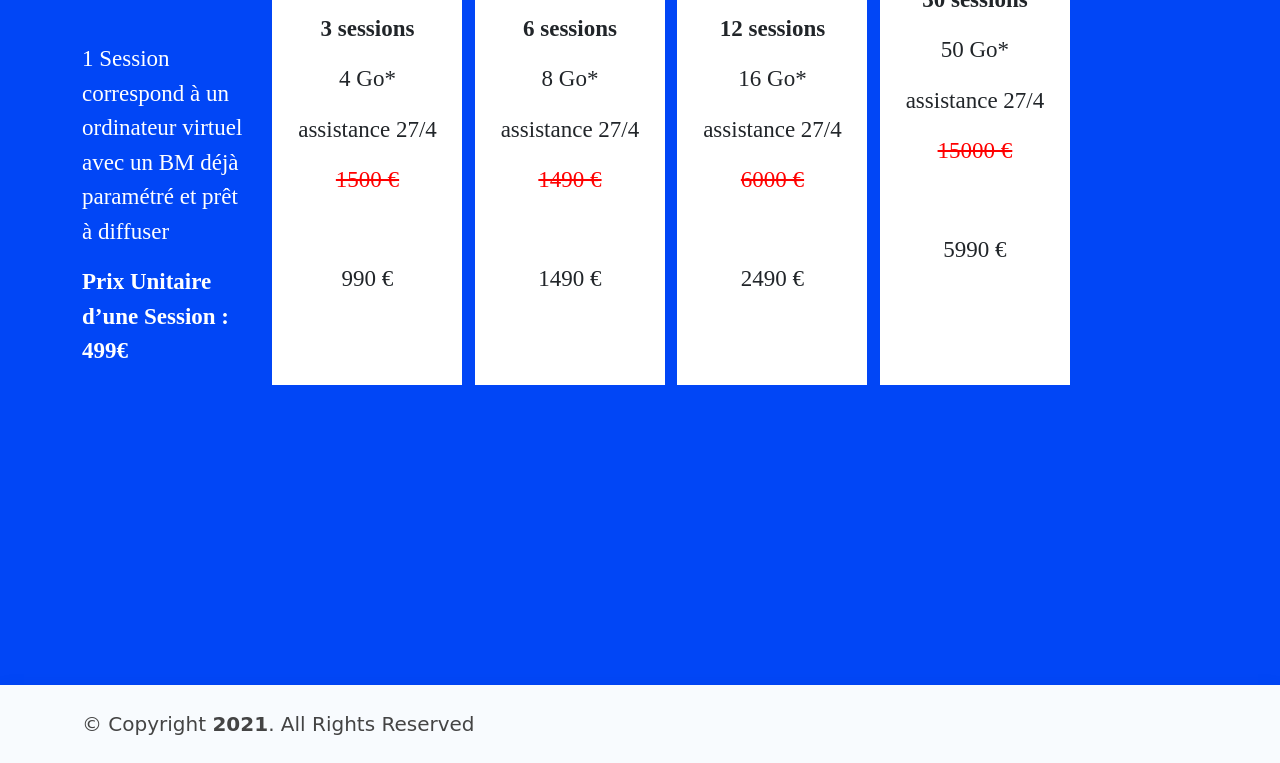
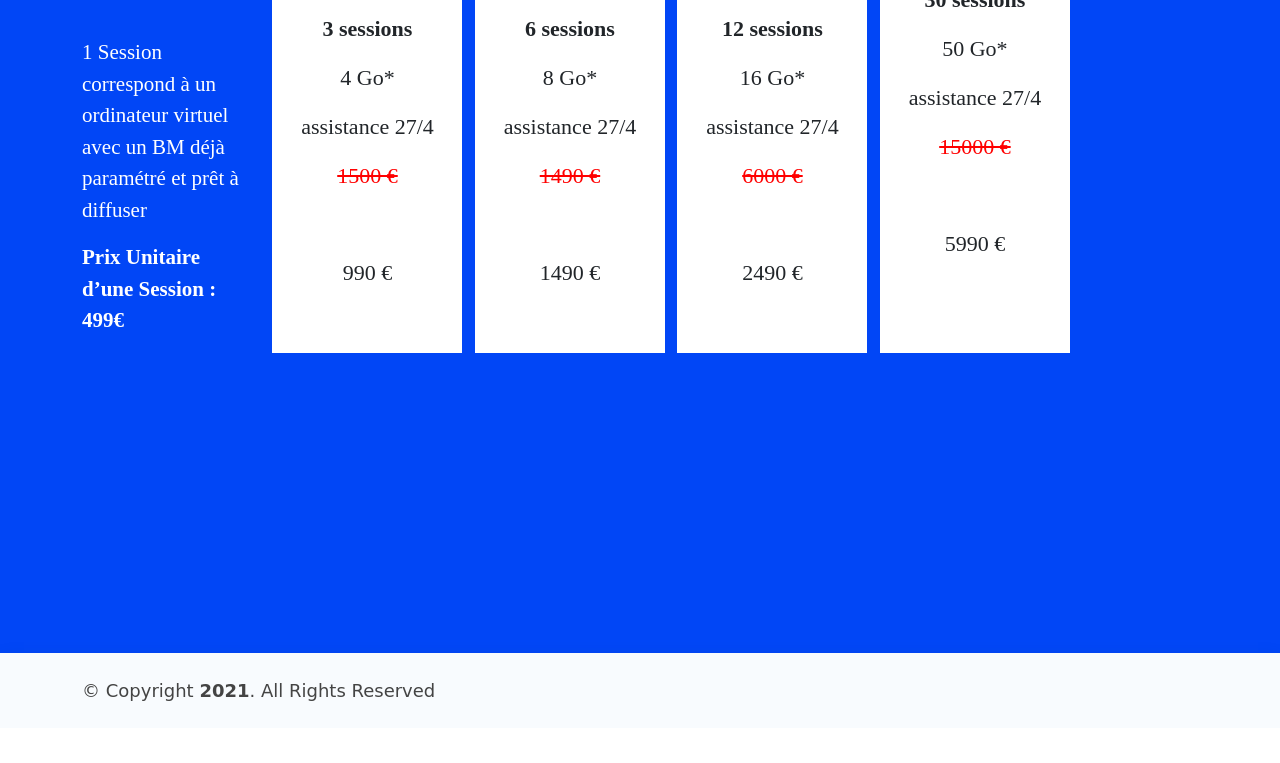
Before and after one commit to mikebita23/-FB_MultiLogin_Manager_WEB, a website with bundled scripts: page public/views/forfait.html in a window 1280 px wide. Shown: the part 330-1093 px from the top of the page. After the commit the page ends 1058 px from the top, so only its background shows below. Built offline with nearby package versions, Linux system fonts and the light colour scheme.

Commit message:
taille police

```diff
--- a/public/views/forfait.html
+++ b/public/views/forfait.html
@@ -57,7 +57,6 @@
           <li><a href="/public/views/index.html" class="text-white" style="font-size: 20px;" id="quicksand">Nous contacter</a></li>
         </ul>
       </nav><!-- .nav-menu -->
-      <a href="#about" class="get-started-btn scrollto" id="verdana-btn">Télécharger&nbsp;&nbsp;<i class="fa fa-download" aria-hidden="true"></i></a>
     </div>
   </header><!-- End Header -->
 
@@ -88,46 +87,46 @@
         <div class="row">
             <div class="col-lg-2 video-box align-self-baseline">
               <p id="quicksand">
-                <h2 class="text-white" style="font-size: 40px;" id="quicksand"><b>Nos Forfaits</b></h2>
+                <h2 class="text-white" style="font-size: 38px;" id="quicksand"><b>Nos Forfaits</b></h2>
                 <br><br>
-                <p style="font-size: 23px;" id="quicksand">1 Session correspond à un ordinateur virtuel avec un BM déjà paramétré et prêt à diffuser</p>
-                <p style="font-size: 23px;" id="quicksand"><b>Prix Unitaire d’une Session : 499€ </b></p>
+                <p style="font-size: 21px;" id="quicksand">1 Session correspond à un ordinateur virtuel avec un BM déjà paramétré et prêt à diffuser</p>
+                <p style="font-size: 21px;" id="quicksand"><b>Prix Unitaire d’une Session : 499€ </b></p>
               </p>
             </div>&nbsp;&nbsp;&nbsp;
             <div class="col-lg-2 bg-white">
               <p><h4 class="text-center text-dark"><b>Forfait Basique</b></h4></p><br><br>
-              <p style="font-size: 23px;" id="quicksand" class="text-center text-dark"><b>3 sessions</b></p>
-              <p style="font-size: 23px;" id="quicksand" class="text-center text-dark">4 Go*</p>
-              <p style="font-size: 23px;" id="quicksand" class="text-center text-dark">assistance 27/4</p>
-              <p style="font-size: 23px;" id="quicksand" class="text-center text-dark"><del style="color: red;">1500 €</del></p><br><br>
-              <p style="font-size: 23px;" id="quicksand" class="text-center text-dark">990 €</p>
+              <p style="font-size: 22px;" id="quicksand" class="text-center text-dark"><b>3 sessions</b></p>
+              <p style="font-size: 22px;" id="quicksand" class="text-center text-dark">4 Go*</p>
+              <p style="font-size: 22px;" id="quicksand" class="text-center text-dark">assistance 27/4</p>
+              <p style="font-size: 22px;" id="quicksand" class="text-center text-dark"><del style="color: red;">1500 €</del></p><br><br>
+              <p style="font-size: 22px;" id="quicksand" class="text-center text-dark">990 €</p>
               <br>
             </div>&nbsp;&nbsp;&nbsp;
             <div class="col-lg-2 bg-white">
               <p><h4 class="text-center text-dark"><b>Forfait Busness </b></h4></p><br><br>
-              <p style="font-size: 23px;" id="quicksand" class="text-center text-dark"><b>6 sessions</b></p>
-              <p style="font-size: 23px;" id="quicksand" class="text-center text-dark">8 Go*</p>
-              <p style="font-size: 23px;" id="quicksand" class="text-center text-dark">assistance 27/4</p>
-              <p style="font-size: 23px;" id="quicksand" class="text-center text-dark"><del style="color: red;">1490 €</del></p><br><br>
-              <p style="font-size: 23px;" id="quicksand" class="text-center text-dark">1490 €</p>
+              <p style="font-size: 22px;" id="quicksand" class="text-center text-dark"><b>6 sessions</b></p>
+              <p style="font-size: 22px;" id="quicksand" class="text-center text-dark">8 Go*</p>
+              <p style="font-size: 22px;" id="quicksand" class="text-center text-dark">assistance 27/4</p>
+              <p style="font-size: 22px;" id="quicksand" class="text-center text-dark"><del style="color: red;">1490 €</del></p><br><br>
+              <p style="font-size: 22px;" id="quicksand" class="text-center text-dark">1490 €</p>
             <br>
             </div>&nbsp;&nbsp;&nbsp;
             <div class="col-lg-2 bg-white" id="backg_white">
               <p><h4 class="text-center text-dark"><b>Forfait Premium</b></h4></p><br><br>
-              <p style="font-size: 23px;" id="quicksand" class="text-center text-dark"><b>12 sessions</b></p>
-              <p style="font-size: 23px;" id="quicksand" class="text-center text-dark">16 Go*</p>
-              <p style="font-size: 23px;" id="quicksand" class="text-center text-dark">assistance 27/4</p>
-              <p style="font-size: 23px;" id="quicksand" class="text-center text-dark"><del style="color: red;">6000 €</del></p><br><br>
-              <p style="font-size: 23px;" id="quicksand" class="text-center text-dark">2490 €</p>
+              <p style="font-size: 22px;" id="quicksand" class="text-center text-dark"><b>12 sessions</b></p>
+              <p style="font-size: 22px;" id="quicksand" class="text-center text-dark">16 Go*</p>
+              <p style="font-size: 22px;" id="quicksand" class="text-center text-dark">assistance 27/4</p>
+              <p style="font-size: 22px;" id="quicksand" class="text-center text-dark"><del style="color: red;">6000 €</del></p><br><br>
+              <p style="font-size: 22px;" id="quicksand" class="text-center text-dark">2490 €</p>
             <br>
             </div>&nbsp;&nbsp;&nbsp;
             <div class="col-lg-2 bg-white" id="backg_white">
               <p><h4 class="text-center text-dark"><b>Forfait Ultime</b></h4></p><br><br>
-              <p style="font-size: 23px;" id="quicksand" class="text-center text-dark"><b>30 sessions</b></p>
-              <p style="font-size: 23px;" id="quicksand" class="text-center text-dark">50 Go*</p>
-              <p style="font-size: 23px;" id="quicksand" class="text-center text-dark">assistance 27/4</p>
-              <p style="font-size: 23px;" id="quicksand" class="text-center text-dark"><del style="color: red;">15000 €</del></p><br><br>
-              <p style="font-size: 23px;" id="quicksand" class="text-center text-dark">5990 €</p>
+              <p style="font-size: 22px;" id="quicksand" class="text-center text-dark"><b>30 sessions</b></p>
+              <p style="font-size: 22px;" id="quicksand" class="text-center text-dark">50 Go*</p>
+              <p style="font-size: 22px;" id="quicksand" class="text-center text-dark">assistance 27/4</p>
+              <p style="font-size: 22px;" id="quicksand" class="text-center text-dark"><del style="color: red;">15000 €</del></p><br><br>
+              <p style="font-size: 22px;" id="quicksand" class="text-center text-dark">5990 €</p>
             </div>
         </div>
     <br><br><br><br><br><br><br><br><br><br>
@@ -139,7 +138,7 @@
     <div class="container d-md-flex py-4">
 
       <div class="me-md-auto text-center text-md-start">
-        <div class="copyright" id="cursive" style="font-size: 20px;">
+        <div class="copyright" id="cursive" style="font-size: 18px;">
           &copy; Copyright <strong><span>2021</span></strong>. All Rights Reserved
         </div>
       </div>
```
Also changed, not shown: public/views/index.html (+17 -17 lines), public/views/parrainage.html (+10 -11 lines).
